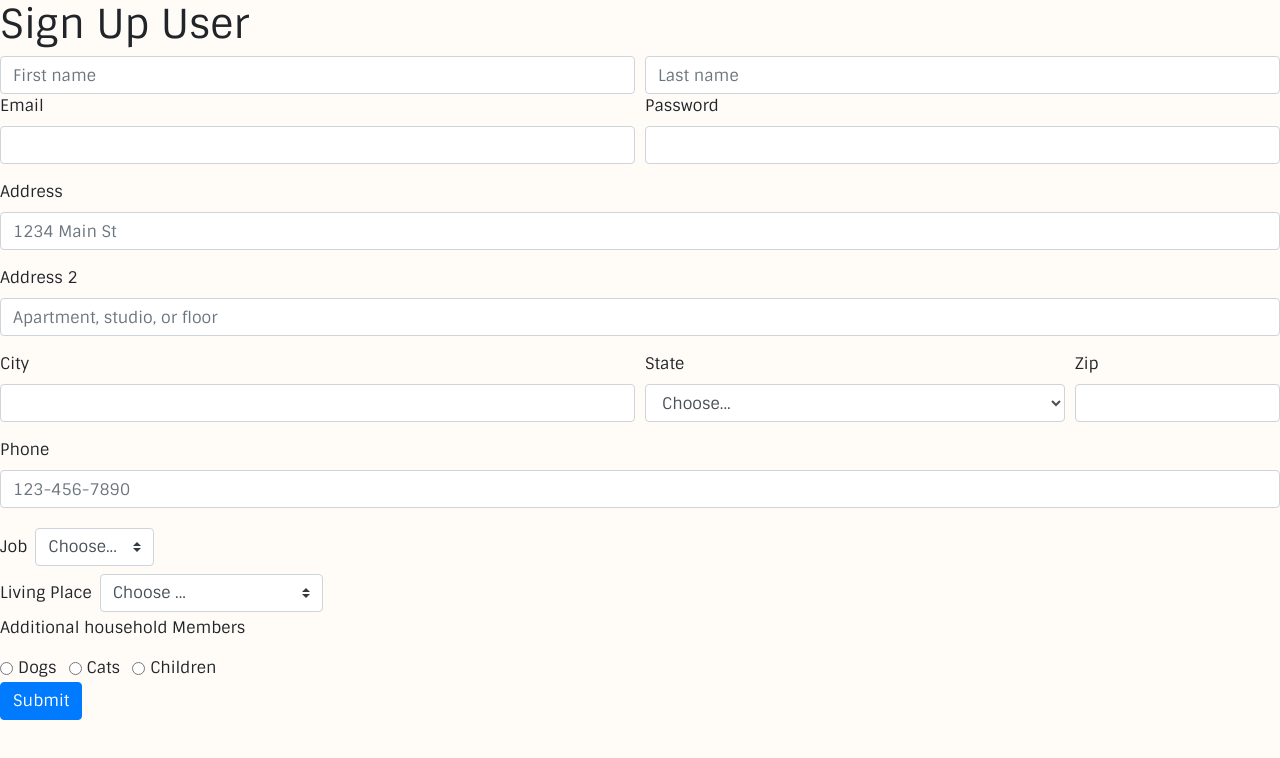
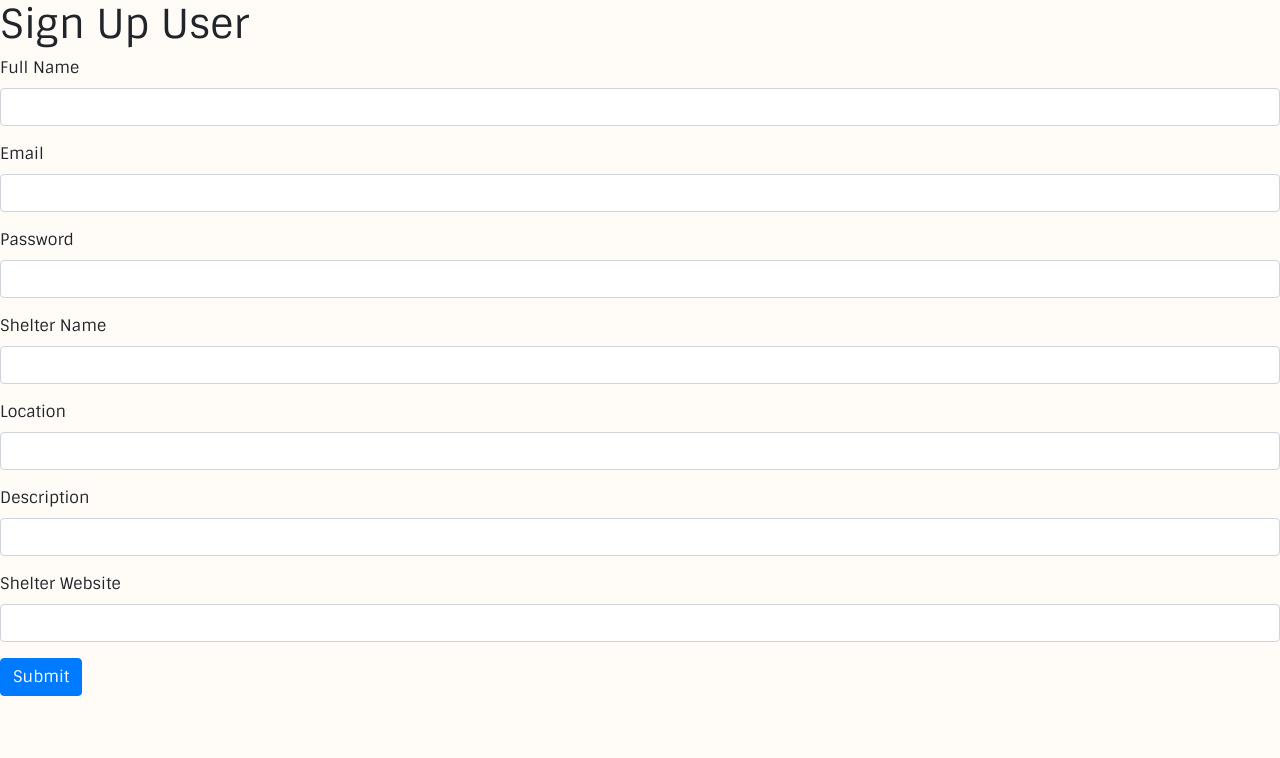
Before and after one commit to abdyguev/Happy-Paws-Client, a React (Create React App) app: page /user/application in a window 1280 px wide. Shown: the top 758 px of the page. Built offline with nearby package versions, Linux system fonts and the light colour scheme; no server answers.

Commit message:
fixing user app

```diff
--- a/src/App.js
+++ b/src/App.js
@@ -175,7 +175,7 @@ class App extends React.Component {
     let availability = e.target.availability.value;
 
 
-    axios.post(`${config.API_URL}/shelter/signup`, {
+    axios.post(`${config.API_URL}/user/application`, {
       fullName: fullName,
       email: email,
       password: password,
--- a/src/components/ApplicationUser.js
+++ b/src/components/ApplicationUser.js
@@ -1,11 +1,11 @@
 import React from 'react'
 
 
-export default function ApplicationUser() {
+export default function ApplicationUser(props) {
     return (
         <>
             <h1>Sign Up User</h1>
-            <form>
+            {/* <form>
                 <div class="form-row">
                     <div class="col">
                         <input type="text" class="form-control" placeholder="First name"></input>
@@ -96,8 +96,43 @@ export default function ApplicationUser() {
 
 
                 <button type="submit" className="btn btn-primary">Submit</button>
-            </form>
-
+            </form> */}
+           <form onSubmit={props.onSignUp} >
+            <div className="form-group">
+                <label htmlFor="exampleFullName">Full Name</label>
+                <input type="text" className="form-control" id="exampleInputEmail1" name="full_name" />
+                <small id="full_name" className="form-text text-muted"></small>
+            </div>
+            <div className="form-group">
+                <label htmlFor="exampleInputPassword1">Email</label>
+                <input name="email" className="form-control" id="exampleInputEmail1" />
+                <small id="email" className="form-text text-muted"></small></div>
+            <div className="form-group">
+                <label htmlFor="exampleInputPassword1">Password</label>
+                <input name="password" type="password" className="form-control" id="password" />
+            </div>
+            <div className="form-group">
+                <label htmlFor="exampleShelterName">Shelter Name</label>
+                <input type="text" className="form-control" id="exampleShelterName" name="shelter_name"  />
+                <small id="shelter_name" className="form-text text-muted"></small>
+            </div>
+            <div className="form-group">
+                <label htmlFor="exampleInputEmail1">Location</label>
+                <input type="text" className="form-control" id="exampleInputEmail1" name="location"  />
+                <small id="location" className="form-text text-muted"></small>
+            </div>
+            <div className="form-group">
+                <label htmlFor="exampleDescription">Description</label>
+                <input name="description" type="text" className="form-control" />
+                <small id="description" className="form-text text-muted"></small>
+            </div>
+            <div className="form-group">
+                <label htmlFor="exampleUrl">Shelter Website</label>
+                <input name="url" type="text" className="form-control"  />
+                <small id="url" className="form-text text-muted"></small>
+            </div>
+            <button type="submit" className="btn btn-primary">Submit</button>
+        </form>
         </>
     )
 }
```
